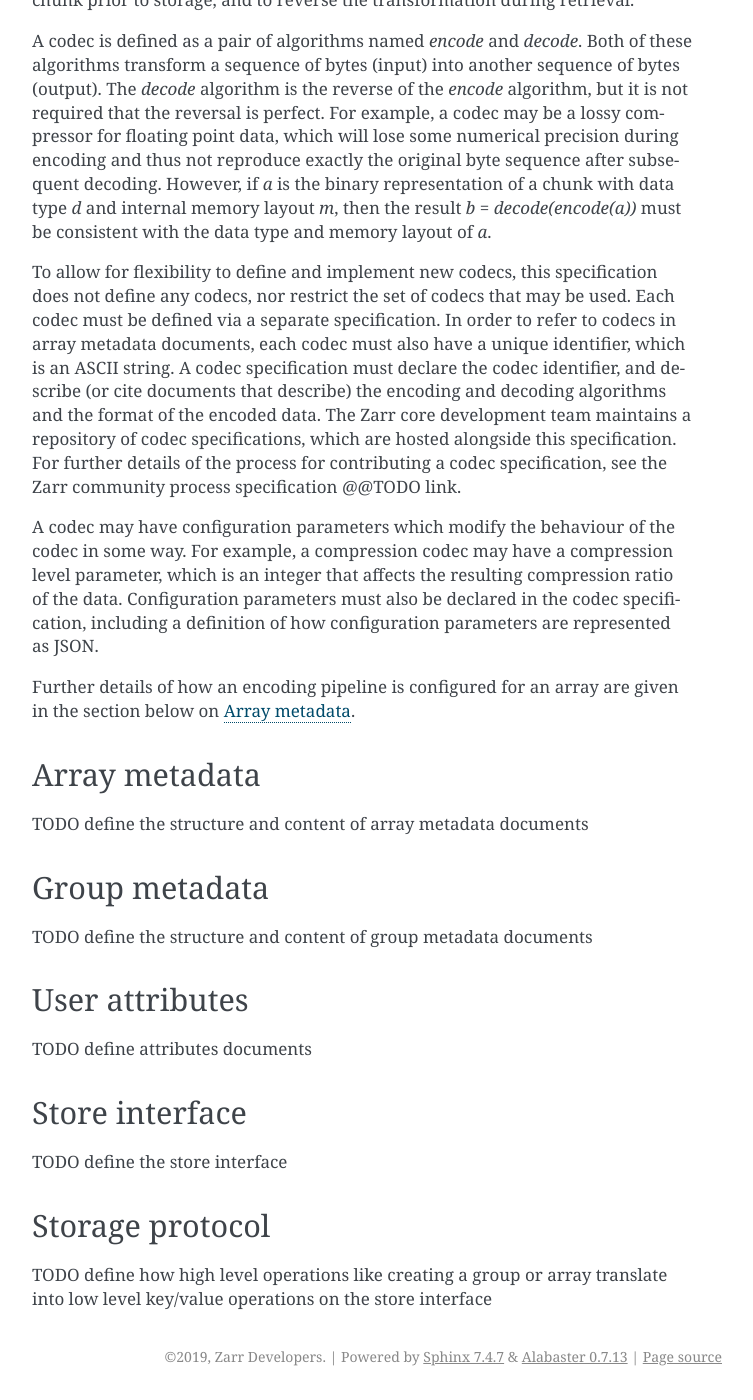
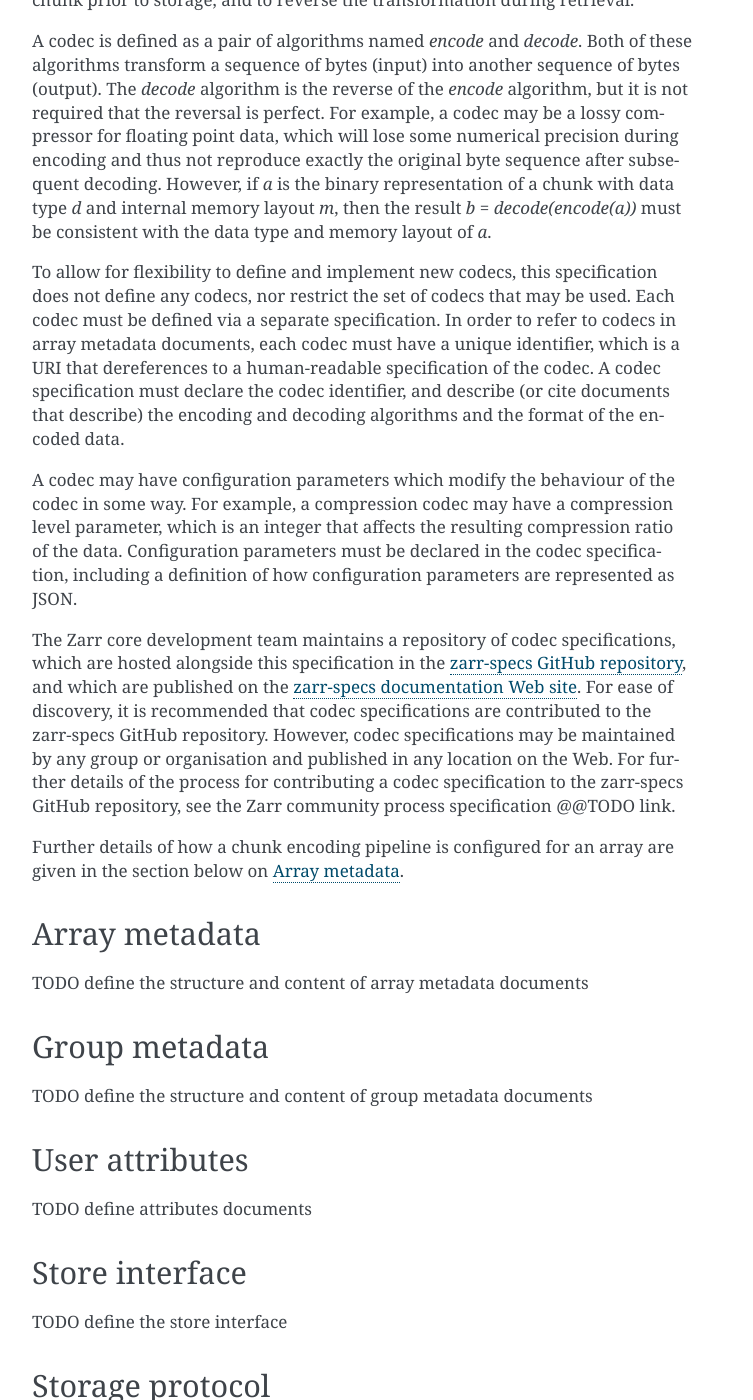
Before and after one commit to zarr-developers/zarr-specs, a Sphinx documentation site: the page built from docs/protocol/core/v3.0.rst, in a window 1280 px wide and 1400 px high, scrolled down 2447 px. Shown: the whole window, without its empty margins (388-1141 px from the left). Built offline with Sphinx 7.4.7, drawn with Linux system fonts in a browser that asks for light colours.

Commit message:
allow codecs to be published by anyone

```diff
--- a/docs/protocol/core/v3.0.rst
+++ b/docs/protocol/core/v3.0.rst
@@ -138,24 +138,34 @@ To allow for flexibility to define and implement new codecs, this
 specification does not define any codecs, nor restrict the set of
 codecs that may be used. Each codec must be defined via a separate
 specification. In order to refer to codecs in array metadata
-documents, each codec must also have a unique identifier, which is an
-ASCII string. A codec specification must declare the codec identifier,
-and describe (or cite documents that describe) the encoding and
-decoding algorithms and the format of the encoded data. The Zarr core
-development team maintains a repository of codec specifications, which
-are hosted alongside this specification. For further details of the
-process for contributing a codec specification, see the Zarr community
-process specification @@TODO link.
+documents, each codec must have a unique identifier, which is a URI
+that dereferences to a human-readable specification of the codec. A
+codec specification must declare the codec identifier, and describe
+(or cite documents that describe) the encoding and decoding algorithms
+and the format of the encoded data.
 
 A codec may have configuration parameters which modify the behaviour
 of the codec in some way. For example, a compression codec may have a
 compression level parameter, which is an integer that affects the
 resulting compression ratio of the data. Configuration parameters must
-also be declared in the codec specification, including a definition of
-how configuration parameters are represented as JSON.
+be declared in the codec specification, including a definition of how
+configuration parameters are represented as JSON.
 
-Further details of how an encoding pipeline is configured for an array
-are given in the section below on `Array metadata`_.
+The Zarr core development team maintains a repository of codec
+specifications, which are hosted alongside this specification in the
+`zarr-specs GitHub repository
+<https://github.org/zarr-developers/zarr-specs>`_, and which are
+published on the `zarr-specs documentation Web site
+<http://zarr-specs.readthedocs.io/>`_. For ease of discovery, it is
+recommended that codec specifications are contributed to the
+zarr-specs GitHub repository. However, codec specifications may be
+maintained by any group or organisation and published in any location
+on the Web. For further details of the process for contributing a
+codec specification to the zarr-specs GitHub repository, see the Zarr
+community process specification @@TODO link.
+
+Further details of how a chunk encoding pipeline is configured for an
+array are given in the section below on `Array metadata`_.
 
 
 Array metadata
```
